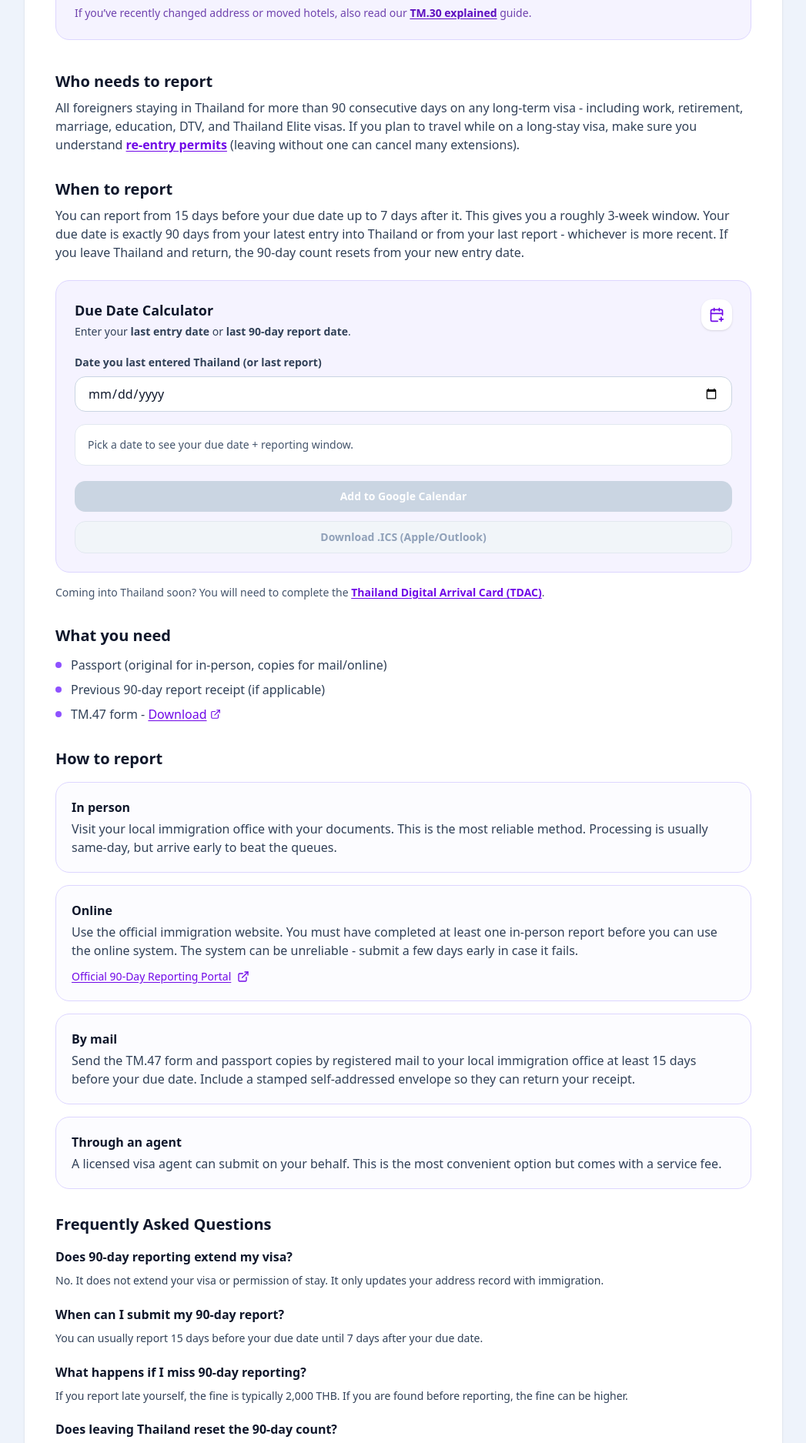
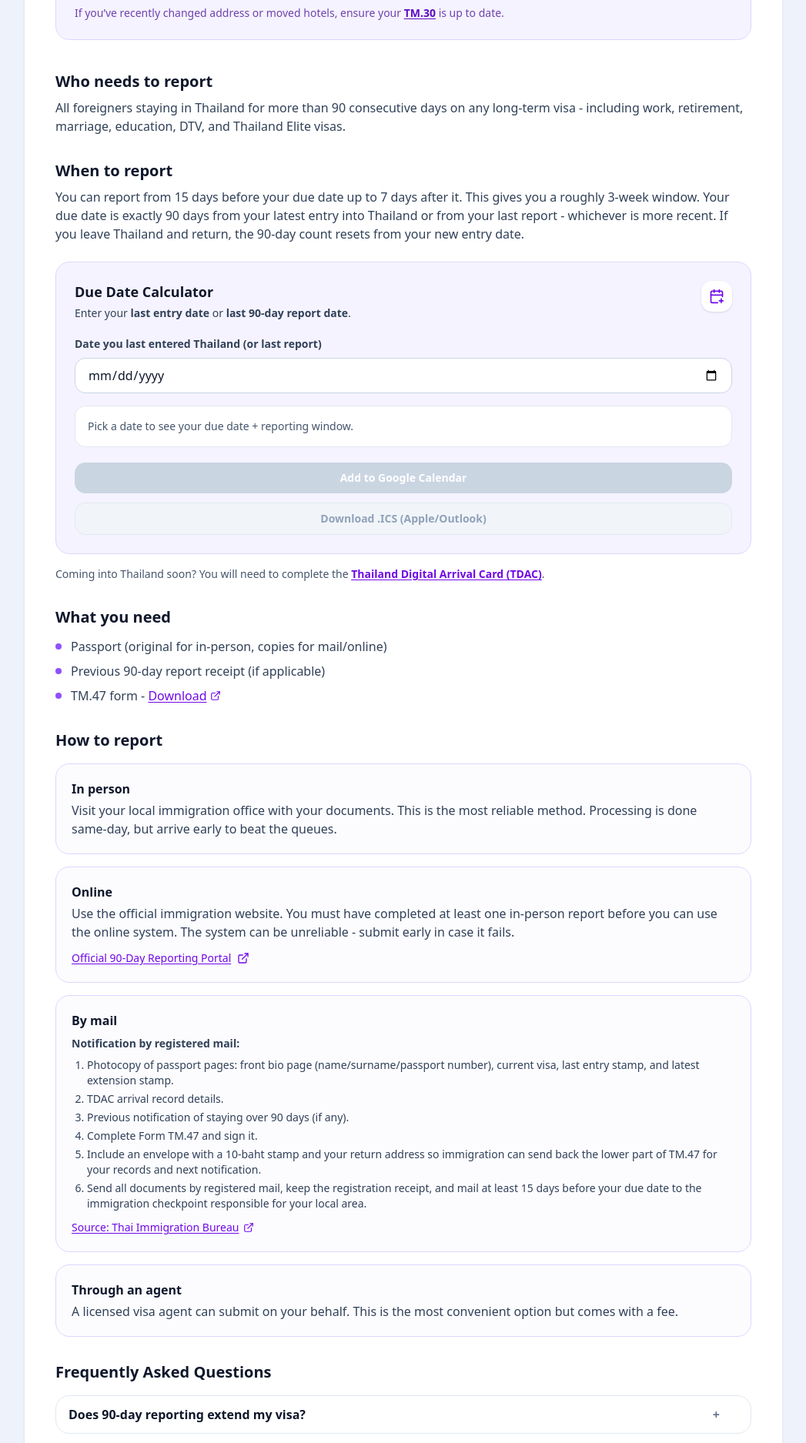
Before and after one commit to richardwskinner/thai-visa-checklist, a Next.js app: page /guides/90-day-reporting in a window 1280 px wide. Shown: the part 400-2275 px from the top of the page at 77% size, without its empty margins (116-1163 px from the left). Built offline with nearby package versions, Linux system fonts and the light colour scheme.

Commit message:
90 day FAQ

```diff
--- a/app/guides/90-day-reporting/page.tsx
+++ b/app/guides/90-day-reporting/page.tsx
@@ -17,12 +17,12 @@ const FAQS = [
   {
     question: "Does 90-day reporting extend my visa?",
     answer:
-      "No. It does not extend your visa or permission of stay. It only updates your address record with immigration.",
+      "It does not extend your visa or permission of stay. It only updates your address record with immigration.",
   },
   {
     question: "When can I submit my 90-day report?",
     answer:
-      "You can usually report 15 days before your due date until 7 days after your due date.",
+      "You can report 15 days before your due date until 7 days after your due date.",
   },
   {
     question: "What happens if I miss 90-day reporting?",
@@ -40,7 +40,7 @@ const FAQS = [
       "Unfortunately the system does not provide a specific reason. Common reasons for rejection include not having previously completed at least one 90-day report in person, or address details that do not match your registered TM.30 information. Double-check all passport and address details carefully and try to submit again.",
   },
   {
-    question: "What do you do if you lose your 90-Day Report receipt?",
+    question: "What if you lose your 90-Day Report receipt?",
     answer:
       "Go to your local immigration office with your passport and explain that the receipt was lost. In some offices, you can proceed with your next 90-day report in person without the old slip. In other offices, they may ask for a police report confirming the loss before allowing the next filing.",
   },
@@ -91,17 +91,17 @@ export default function NinetyDayReportingpage() {
             <div className="mt-6 rounded-2xl border border-violet-200 bg-violet-50 p-5 sm:p-6">
               <p className="text-base sm:text-lg font-semibold text-violet-900">
                 If you stay in Thailand for more than 90 consecutive days, you must report your current address to immigration.
-                This is not a visa extension - it’s a separate legal requirement.
+                This is not a visa extension, it’s a separate legal requirement.
               </p>
               <p className="mt-3 text-sm text-violet-900/80">
-                If you’ve recently changed address or moved hotels, also read our{" "}
+                If you’ve recently changed address or moved hotels, ensure your{" "}
                 <Link
                   href="/guides/tm30"
                   className="font-semibold text-violet-800 underline underline-offset-2"
                 >
-                  TM.30 explained
+                  TM.30
                 </Link>{" "}
-                guide.
+                is up to date.
               </p>
             </div>
 
@@ -110,16 +110,8 @@ export default function NinetyDayReportingpage() {
                 <h2 className="text-xl font-extrabold text-slate-900">Who needs to report</h2>
                 <p className="mt-2 text-slate-700">
                   All foreigners staying in Thailand for more than 90 consecutive days on any long-term visa - including work,
-                  retirement, marriage, education, DTV, and Thailand Elite visas. If you plan to travel while on a long-stay visa,
-                  make sure you understand{" "}
-                  <Link
-                    href="/guides/re-entry-permit"
-                    className="font-semibold text-violet-700 underline underline-offset-2"
-                  >
-                    re-entry permits
-                  </Link>{" "}
-                  (leaving without one can cancel many extensions).
-                </p>
+                  retirement, marriage, education, DTV, and Thailand Elite visas.
+                  </p>
               </section>
 
               <section>
@@ -182,7 +174,7 @@ export default function NinetyDayReportingpage() {
                     <h3 className="font-bold text-slate-900">In person</h3>
                     <p className="mt-1 text-slate-700">
                       Visit your local immigration office with your documents. This is the most reliable method. Processing is
-                      usually same-day, but arrive early to beat the queues.
+                      done same-day, but arrive early to beat the queues.
                     </p>
                   </div>
 
@@ -190,7 +182,7 @@ export default function NinetyDayReportingpage() {
                     <h3 className="font-bold text-slate-900">Online</h3>
                     <p className="mt-1 text-slate-700">
                       Use the official immigration website. You must have completed at least one in-person report before you can
-                      use the online system. The system can be unreliable - submit a few days early in case it fails.
+                      use the online system. The system can be unreliable - submit early in case it fails.
                     </p>
                     <a
                       href={TM47_PORTAL}
@@ -204,17 +196,46 @@ export default function NinetyDayReportingpage() {
 
                   <div className="rounded-2xl border border-violet-200 bg-violet-50/30 p-5">
                     <h3 className="font-bold text-slate-900">By mail</h3>
-                    <p className="mt-1 text-slate-700">
-                      Send the TM.47 form and passport copies by registered mail to your local immigration office at least 15
-                      days before your due date. Include a stamped self-addressed envelope so they can return your receipt.
-                    </p>
+                    <div className="mt-2 space-y-2 text-slate-700">
+                      <p className="text-sm font-semibold">Notification by registered mail:</p>
+                      <ol className="list-decimal space-y-1 pl-5 text-sm">
+                        <li>
+                          Photocopy of passport pages: front bio page (name/surname/passport number), current visa, last
+                          entry stamp, and latest extension stamp.
+                        </li>
+                        <li>
+                          TDAC arrival record details.
+                        </li>
+                        <li>
+                          Previous notification of staying over 90 days (if any).
+                        </li>
+                        <li>
+                          Complete Form TM.47 and sign it.
+                        </li>
+                        <li>
+                          Include an envelope with a 10-baht stamp and your return address so immigration can send back the
+                          lower part of TM.47 for your records and next notification.
+                        </li>
+                        <li>
+                          Send all documents by registered mail, keep the registration receipt, and mail at least 15 days
+                          before your due date to the immigration checkpoint responsible for your local area.
+                        </li>
+                      </ol>
+                      <a
+                        href="https://www.immigration.go.th/en?page_id=1666"
+                        target="_blank"
+                        rel="noopener noreferrer"
+                        className="inline-flex items-center gap-1.5 text-sm font-medium text-violet-700 underline underline-offset-2"
+                      >
+                        Source: Thai Immigration Bureau <ExternalLink className="h-3.5 w-3.5" />
+                      </a>
+                    </div>
                   </div>
 
                   <div className="rounded-2xl border border-violet-200 bg-violet-50/30 p-5">
                     <h3 className="font-bold text-slate-900">Through an agent</h3>
                     <p className="mt-1 text-slate-700">
-                      A licensed visa agent can submit on your behalf. This is the most convenient option but comes with a
-                      service fee.
+                      A licensed visa agent can submit on your behalf. This is the most convenient option but comes with a fee.
                     </p>
                   </div>
                 </div>
@@ -223,12 +244,15 @@ export default function NinetyDayReportingpage() {
 
               <section>
                 <h2 className="text-xl font-extrabold text-slate-900">Frequently Asked Questions</h2>
-                <div className="mt-4 space-y-5">
+                <div className="mt-4 space-y-3">
                   {FAQS.map((faq) => (
-                    <div key={faq.question}>
-                      <h3 className="text-base font-bold text-slate-900">{faq.question}</h3>
+                    <details key={faq.question} className="group rounded-2xl border border-slate-200 bg-white px-4 py-3">
+                      <summary className="cursor-pointer list-none pr-6 text-base font-bold text-slate-900">
+                        <span>{faq.question}</span>
+                        <span className="float-right text-slate-500 transition group-open:rotate-45">+</span>
+                      </summary>
                       <p className="mt-2 text-sm leading-relaxed text-slate-700">{faq.answer}</p>
-                    </div>
+                    </details>
                   ))}
                 </div>
               </section>
@@ -237,9 +261,9 @@ export default function NinetyDayReportingpage() {
             <div className="mt-10 rounded-lg border-l-4 border-amber-500 bg-amber-50 p-5">
               <div className="font-bold text-amber-900">Good to know</div>
               <div className="mt-2 space-y-1 text-sm text-amber-900">
-                <p>90-day reporting does not extend your visa - it only confirms your address.</p>
+                <p>90-day reporting does not extend your visa, it only confirms your address.</p>
                 <p>Set a calendar reminder 15 days before your due date so you never miss it.</p>
-                <p>The online system is famously unreliable near deadlines - don&apos;t leave it to the last day.</p>
+                <p>The online system is famously unreliable near deadlines, don&apos;t leave it to the last day.</p>
                 <p>LTR visa holders only need to report once per year instead of every 90 days.</p>
               </div>
             </div>
--- a/app/guides/pink-id-card/page.tsx
+++ b/app/guides/pink-id-card/page.tsx
@@ -78,7 +78,7 @@ export default function PinkIdCardPage() {
                 <div className="mt-3 grid gap-2">
                   {[
                     "Passport + copies (bio page, visa, latest entry stamp)",
-                    "Yellow Book (Tabien Baan Leuang), if already issued",
+                    "Yellow Book (Tabien Baan), if already issued",
                     "Proof of current address",
                     "House owner's ID and/or presence at office (depends on district)",
                     "Marriage certificate (if applying via Thai spouse address)",
--- a/app/tdac/page.tsx
+++ b/app/tdac/page.tsx
@@ -38,7 +38,7 @@ export default function TDACPage() {
 
             <div className="mt-6 rounded-2xl bg-sky-50 border border-sky-200 p-6">
               <p className="text-lg font-semibold text-sky-900">
-                Since 1 May 2025, all non-Thai nationals must complete the TDAC online before entering Thailand - by air, land, or sea. No more paper arrival cards.
+                Since 1 May 2025, all non-Thai nationals must complete the TDAC online before entering Thailand - by air, land, or sea. No more paper arrival cards (TM.6).
               </p>
             </div>
 
@@ -108,7 +108,7 @@ export default function TDACPage() {
               <div className="font-bold text-amber-900">Good to know</div>
               <div className="mt-2 text-sm text-amber-900 space-y-1">
                 <p>All details must be entered in English.</p>
-                <p>The TDAC is not a visa - you still need the correct visa or exemption.</p>
+                <p>The TDAC is not a visa, it's a digital arrival card - you still need the correct visa or exemption eligibility.</p>
                 <p>It takes about 3–5 minutes to fill out if you have your info ready.</p>
               </div>
             </div>
```
